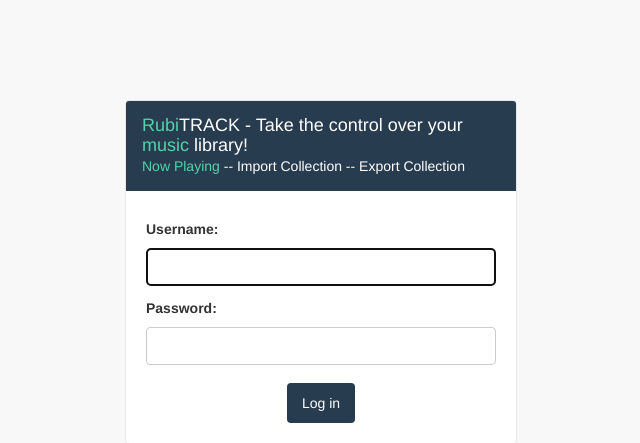
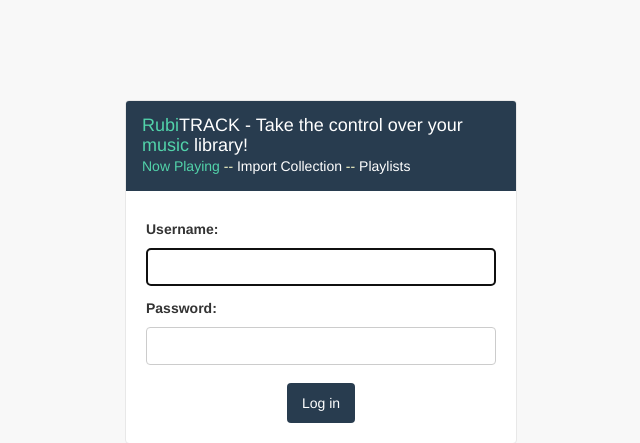
Before and after one commit to rubicontext/rubitrack, a Django app: a page that uses rubitrack/templates/admin/base_site.html in a window 1280 px wide. Shown: the top 443 px of the page, without its empty margins (319-959 px from the left). Run offline with Django 3.2, Linux system fonts and the light colour scheme; parts of the project's set-up code (start-up, migrations or seed data) failed here and were passed over; some libraries are stand-ins or nearby versions.

Commit message:
fix error

```diff
--- a/rubitrack/templates/admin/base_site.html
+++ b/rubitrack/templates/admin/base_site.html
@@ -7,7 +7,7 @@
 
 {% block branding %}
 <h1 id="site-name"><a href="{% url 'admin:index' %}"><div class="green_flashy">Rubi</div>TRACK - Take the control over your <div class="green_flashy">music</div> library!</a></h1>
-<a href="/track/currently_playing"><div class="green_flashy">Now Playing</div></a> -- <a href="/track/import_collection">Import Collection</a> -- <a href="/track/export_collection">Export Collection</a>
+<a href="/track/currently_playing"><div class="green_flashy">Now Playing</div></a> -- <a href="/track/import_collection">Import Collection</a> -- <a href="/track/import_collection">Playlists</a>
 
 <link rel="shortcut icon" href="{% static 'favicon.png' %}'/"/>
 <link href="https://maxcdn.bootstrapcdn.com/font-awesome/4.7.0/css/font-awesome.min.css" rel="stylesheet"/>
--- a/rubitrack/track/urls.py
+++ b/rubitrack/track/urls.py
@@ -1,7 +1,7 @@
 from django.urls import path
 
 from . import views
-from . import import_collection, export_collection
+from . import import_collection
 from . import currently_playing
 from . import transition_view
 from .playlist import playlist_transitions
@@ -18,7 +18,6 @@ urlpatterns = [
     path('favicon.ico', RedirectView.as_view(url=staticfiles_storage.url('favicon.ico'))),
     path('static/favicon.ico', RedirectView.as_view(url=staticfiles_storage.url('favicon.ico'))),
     path('import_collection/', import_collection.upload_file, name='import_collection_view'),
-    path('export_collection/', export_collection.export_collection, name='export_collection_view'),
     path('currently_playing/', currently_playing.display_currently_playing, name='currently_playing_view'),
     path('history_editing/<int:trackId>', currently_playing.display_history_editing, name='history_editing_view'),
     # TRANSITIONS
```
